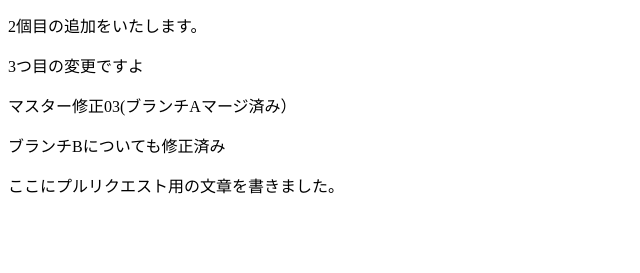
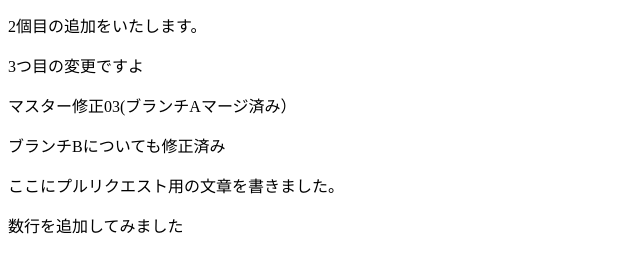
Before and after one commit to panini2518/git.project.01, a plain HTML site: page index.html in a window 1280 px wide. Shown: the part 107-380 px from the top of the page, without its empty margins (0-640 px from the left). Drawn offline with Linux system fonts and the light colour scheme.

Commit message:
1more sentence added

```diff
--- a/index.html
+++ b/index.html
@@ -14,6 +14,7 @@
 <p>ブランチBについても修正済み</p>
 
 <p>ここにプルリクエスト用の文章を書きました。</p>
+<p>数行を追加してみました</p>
 
 </body>
 </html>
```
